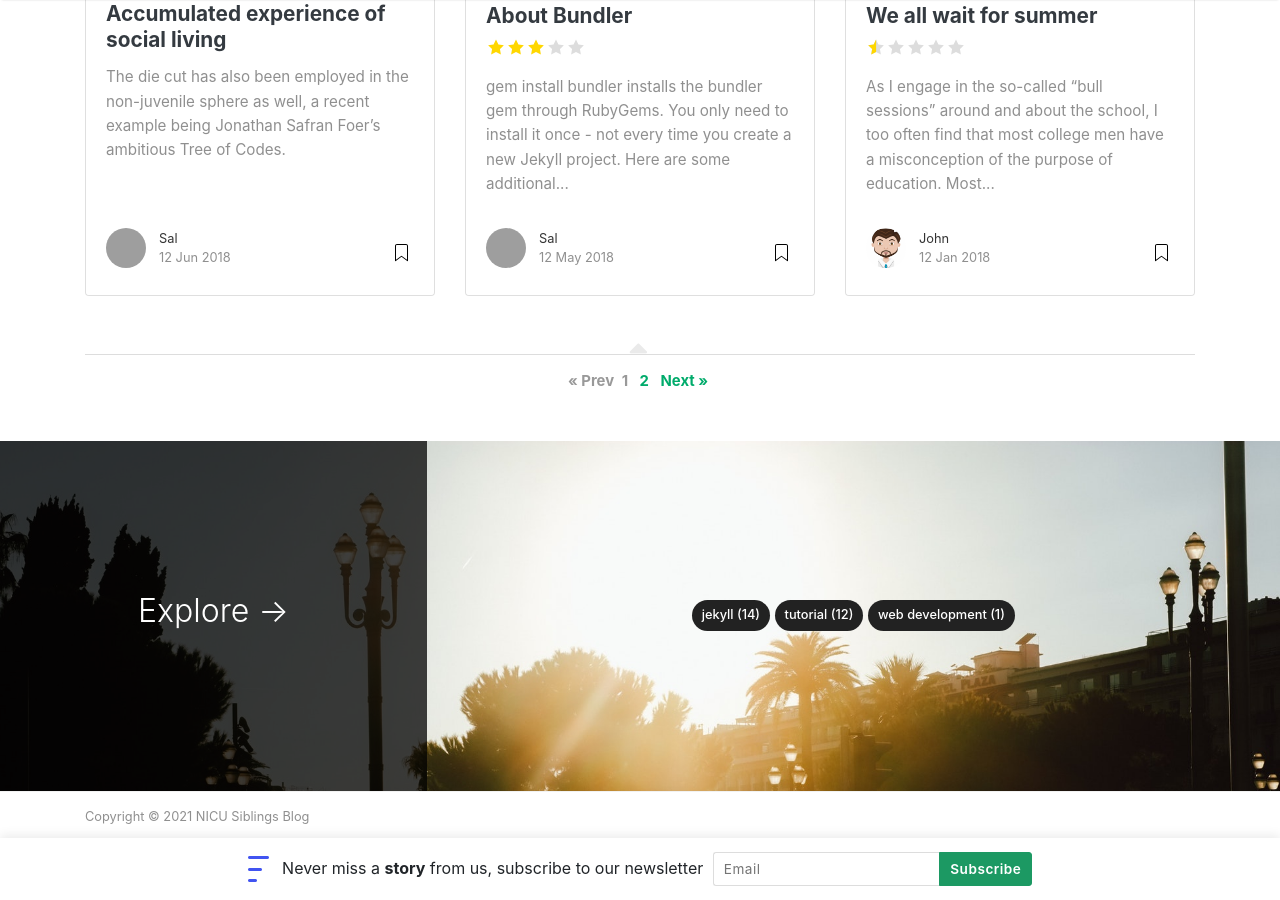
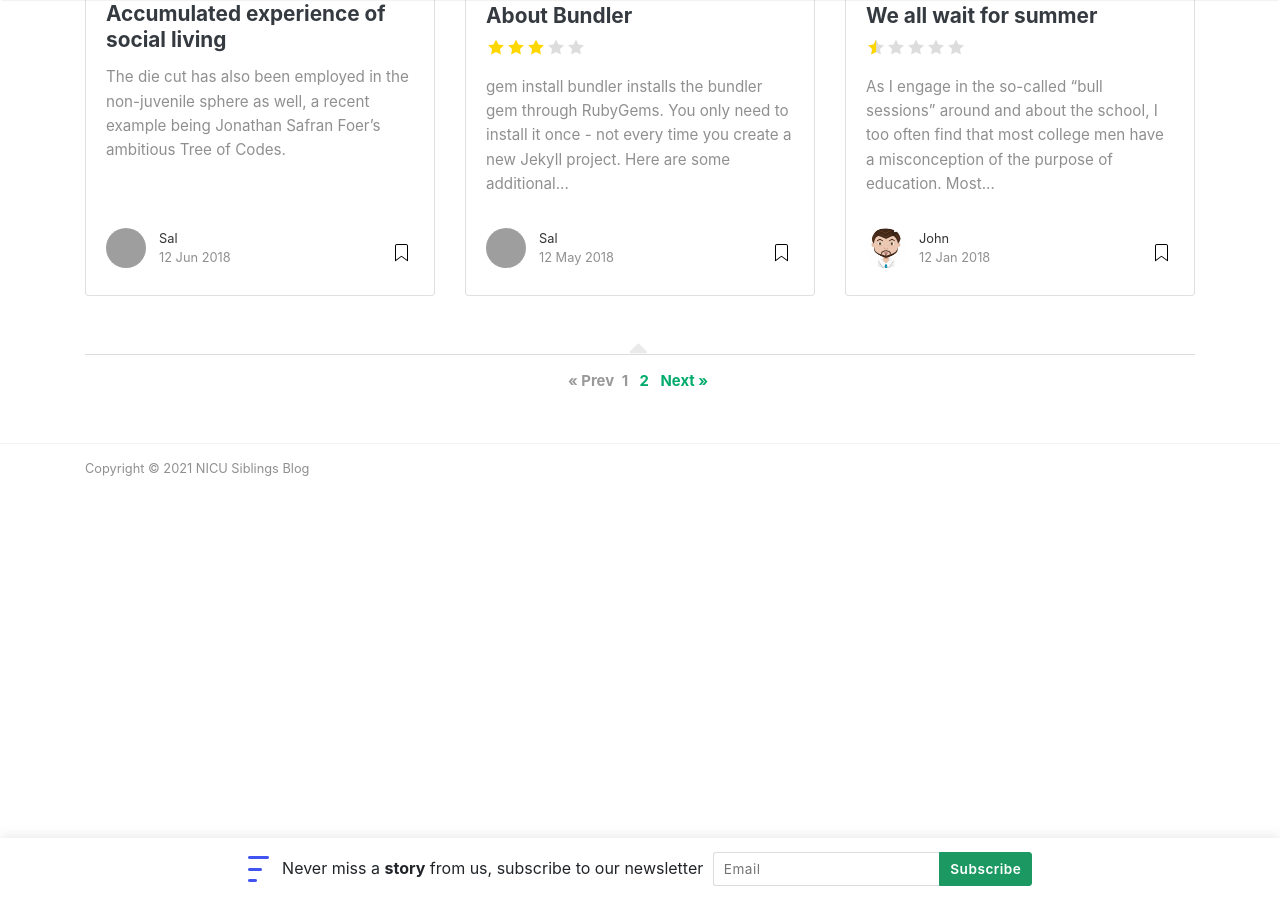
Before and after one commit to tking999/nicu-siblings-blog, a Jekyll site: the page built from index.html, in a window 1280 px wide and 900 px high, scrolled down 1540 px. Built offline with Jekyll 4.4.1, drawn with Linux system fonts in a browser that asks for light colours; nearby versions of some CDN libraries; the list of posts is cut into pages by our own code; grey boxes are pictures that could not be loaded.

Commit message:
Refinements and additions.

```diff
--- a/_includes/search-lunr.html
+++ b/_includes/search-lunr.html
@@ -11,7 +11,7 @@
 
 
 <form class="bd-search" onSubmit="return lunr_search(document.getElementById('lunrsearch').value);">
-    <input type="text" class="form-control text-small launch-modal-search" id="lunrsearch" name="q" maxlength="255" value="" placeholder="Type and enter..."/>
+    Search: <input type="text" class="form-control text-small launch-modal-search" id="lunrsearch" name="q" maxlength="255" value="" placeholder="Type and enter..."/>
 </form>
 
 <div id="lunrsearchresults">
--- a/_layouts/default.html
+++ b/_layouts/default.html
@@ -64,9 +64,19 @@ ga('send', 'pageview');
 
             <ul class="navbar-nav ml-auto">
 
+            <!--
+                {% if page.url == "/" %}
+                <li class="nav-item active">
+                {% else %}
                 <li class="nav-item">
-                Search:
+                {% endif %}
+                <a class="nav-link" href="{{ site.baseurl }}/index.html">Blog</a>
                 </li>
+
+                <li class="nav-item">
+                <a class="nav-link" href="{{ site.baseurl }}/about">About</a>
+                </li>
+            -->
 
                 {% include search-lunr.html %}
 
@@ -120,6 +130,7 @@ ga('send', 'pageview');
 
 <!-- Categories Jumbotron
 ================================================== -->
+<!--
 <div class="jumbotron fortags">
 	<div class="d-md-flex h-100">
 		<div class="col-md-4 transpdark align-self-center text-center h-100">
@@ -142,6 +153,7 @@ ga('send', 'pageview');
 		</div>
 	</div>
 </div>
+-->
 
 <!-- Begin Footer
 ================================================== -->
```
